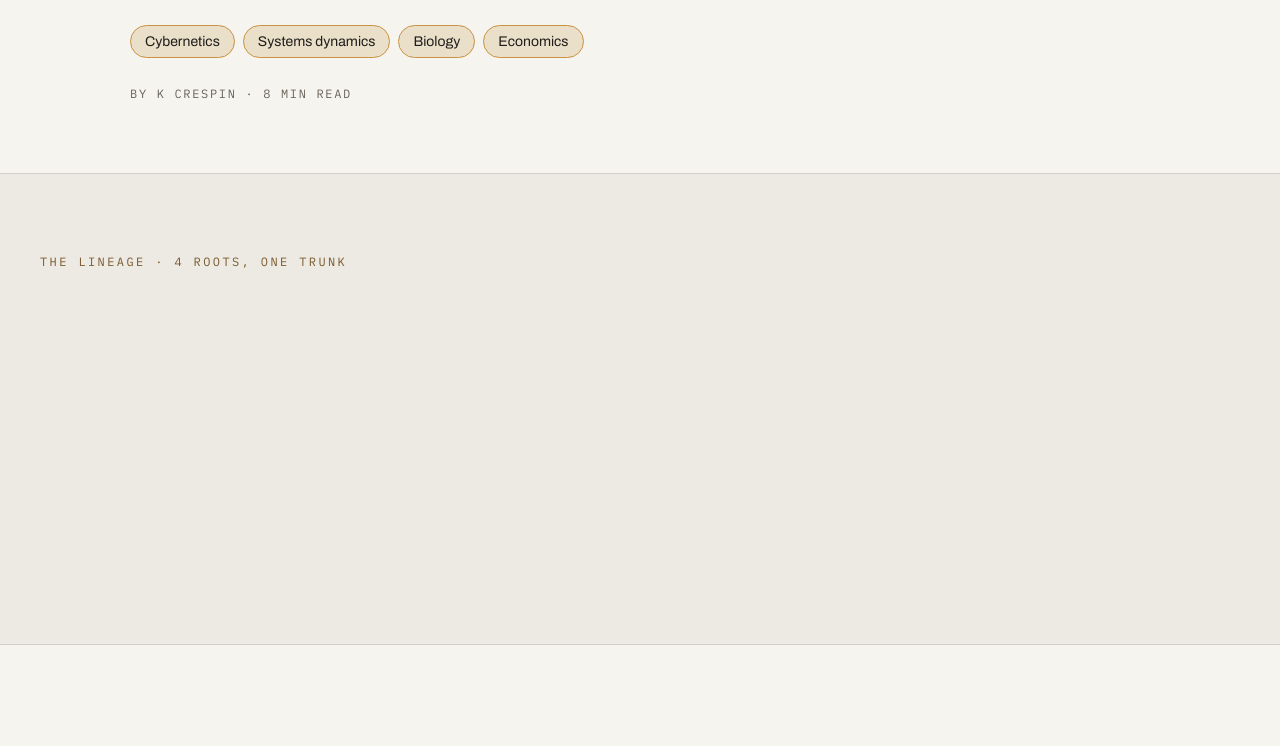
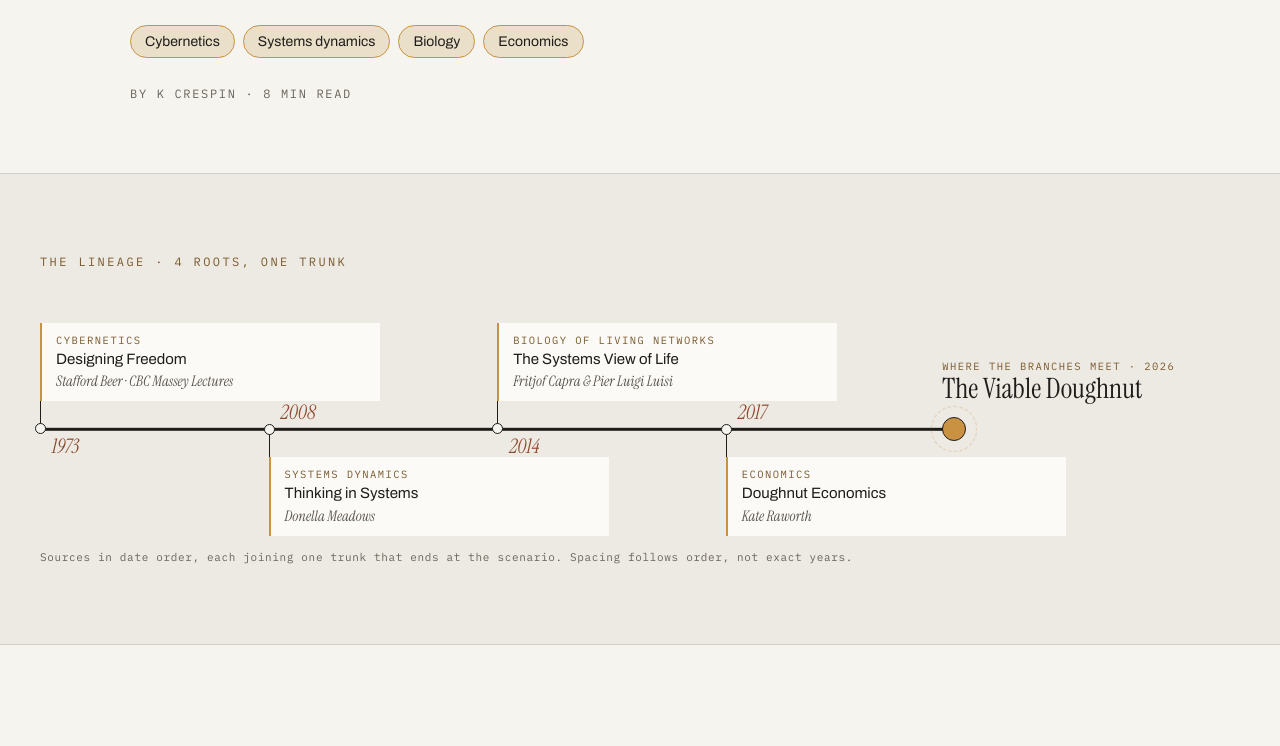
Before and after one commit to kyccrespi-sys/Interstice-lab, an Astro site: page /frameworks/viable-doughnut/ in a window 1280 px wide. Shown: the part 523-1269 px from the top of the page. Built offline with nearby package versions, Linux system fonts and the light colour scheme; Astro itself is replaced by a stand-in of ours.

Commit message:
Fix invisible lineage timeline: drop stray reveal wrapper that never received .in
Co-Authored-By: Claude Opus 5.5 <noreply@anthropic.com>
Claude-Session: https://claude.ai/code/session_01QgSHdbaXSkKKobYE8ZH2di

```diff
--- a/src/pages/frameworks/[slug].astro
+++ b/src/pages/frameworks/[slug].astro
@@ -39,7 +39,7 @@ const forthcoming = d.status === 'forthcoming';
         <section class="band" aria-label="Lineage">
           <div class="wrap lineage">
             <p class="label">The lineage · {d.lineage.length} roots, one trunk</p>
-            <div class="reveal"><LineageTree items={d.lineage} title={`${d.title} ${d.titleAccent ?? ''}`.trim()} /></div>
+            <div><LineageTree items={d.lineage} title={`${d.title} ${d.titleAccent ?? ''}`.trim()} /></div>
           </div>
         </section>
       )}
```
